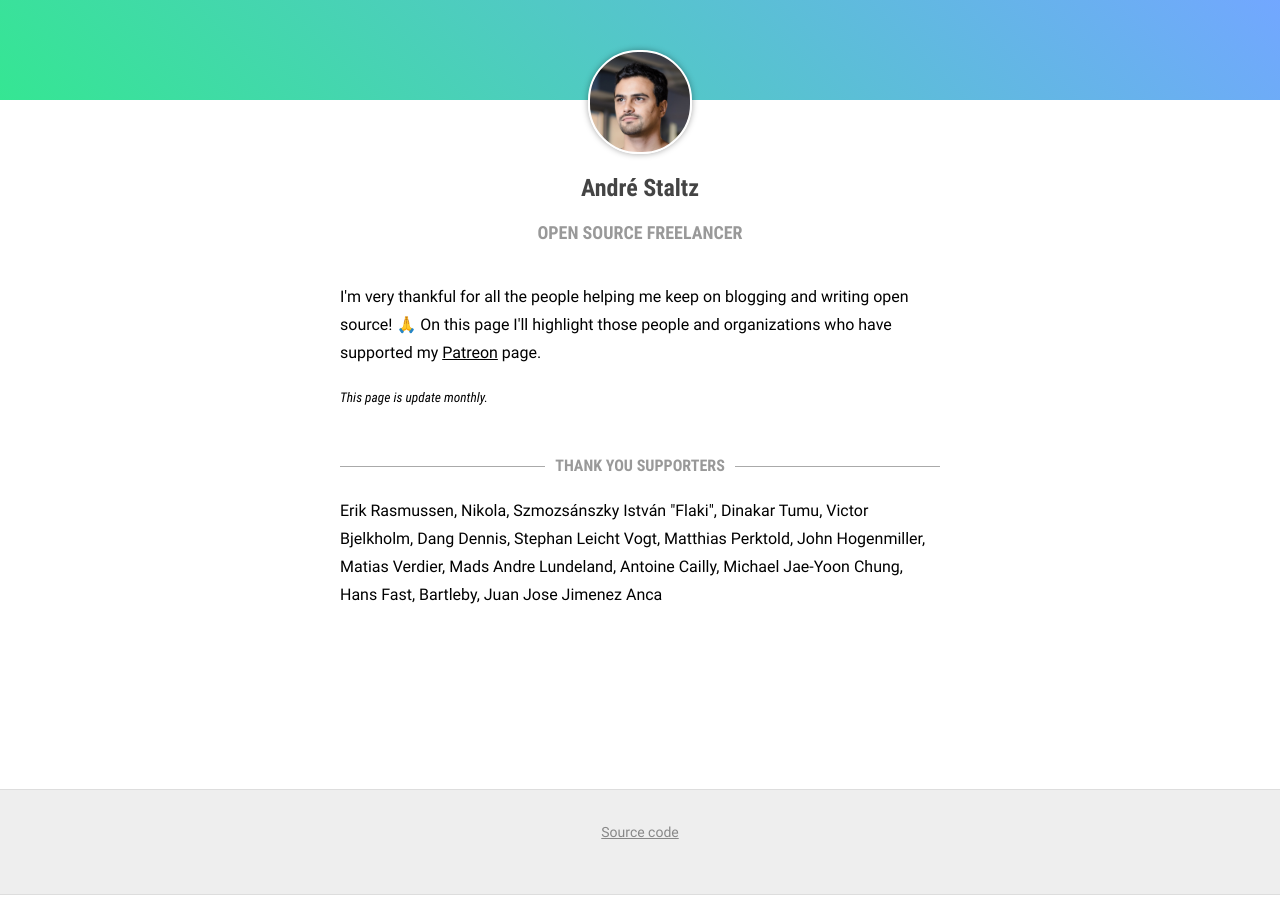
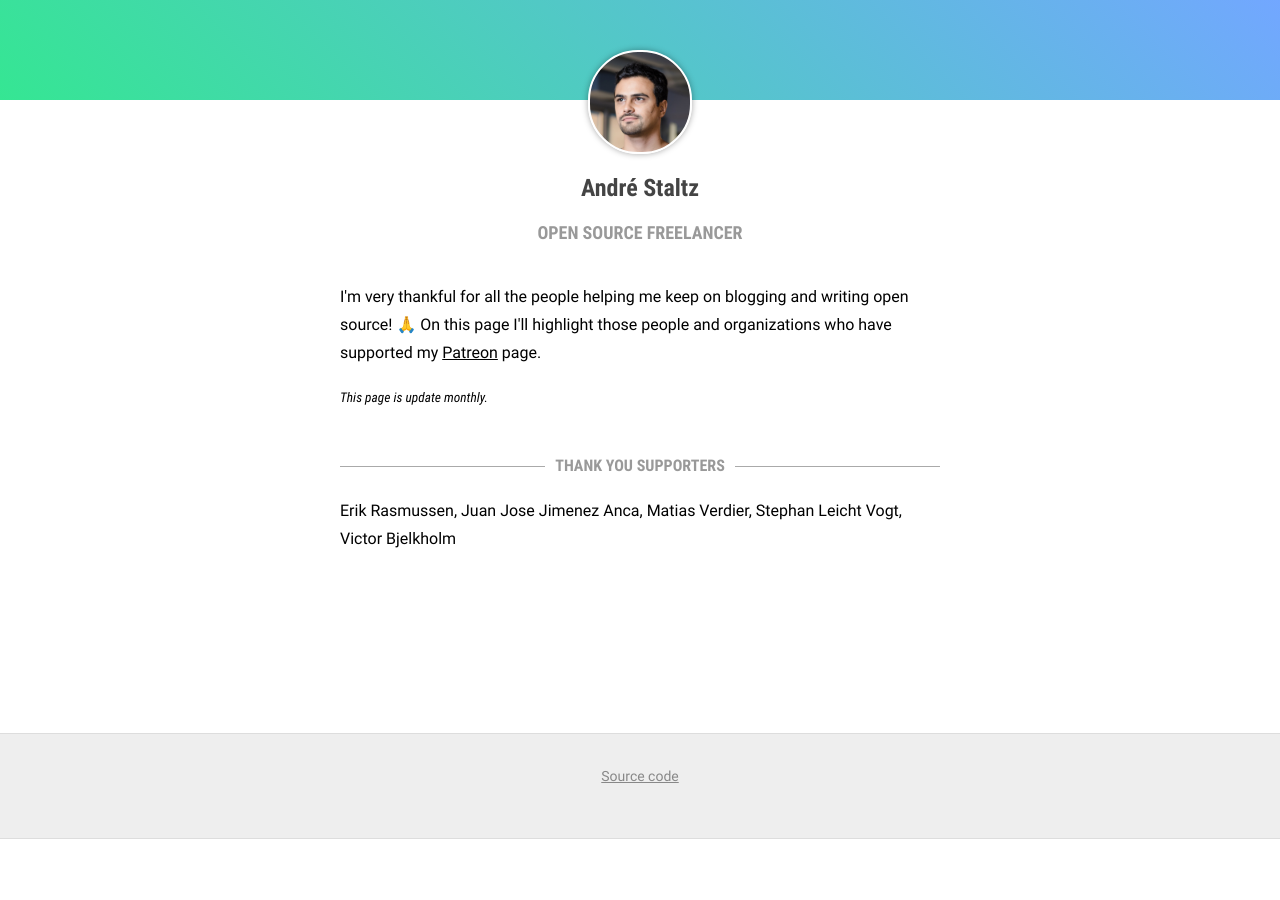
Before and after one commit to staltz/staltz.com, a Jekyll site: the page built from thanks.html, in a window 1280 px wide. Built offline with Jekyll 4.4.1, drawn with Linux system fonts in a browser that asks for light colours; nearby versions of some CDN libraries.

Commit message:
updated thanks

```diff
--- a/thanks.html
+++ b/thanks.html
@@ -16,6 +16,6 @@ layout: blank
 
       <h2 id="supporters" class="hr"><span class="hr">THANK YOU SUPPORTERS</span></h2>
 
-      <p>Erik Rasmussen, Nikola, Szmozsánszky István "Flaki", Dinakar Tumu, Victor Bjelkholm, Dang Dennis, Stephan Leicht Vogt, Matthias Perktold, John Hogenmiller, Matias Verdier, Mads Andre Lundeland, Antoine Cailly, Michael Jae-Yoon Chung, Hans Fast, Bartleby, Juan Jose Jimenez Anca</p>
+      <p>Erik Rasmussen, Juan Jose Jimenez Anca, Matias Verdier, Stephan Leicht Vogt, Victor Bjelkholm</p>
 
     </div>
```
